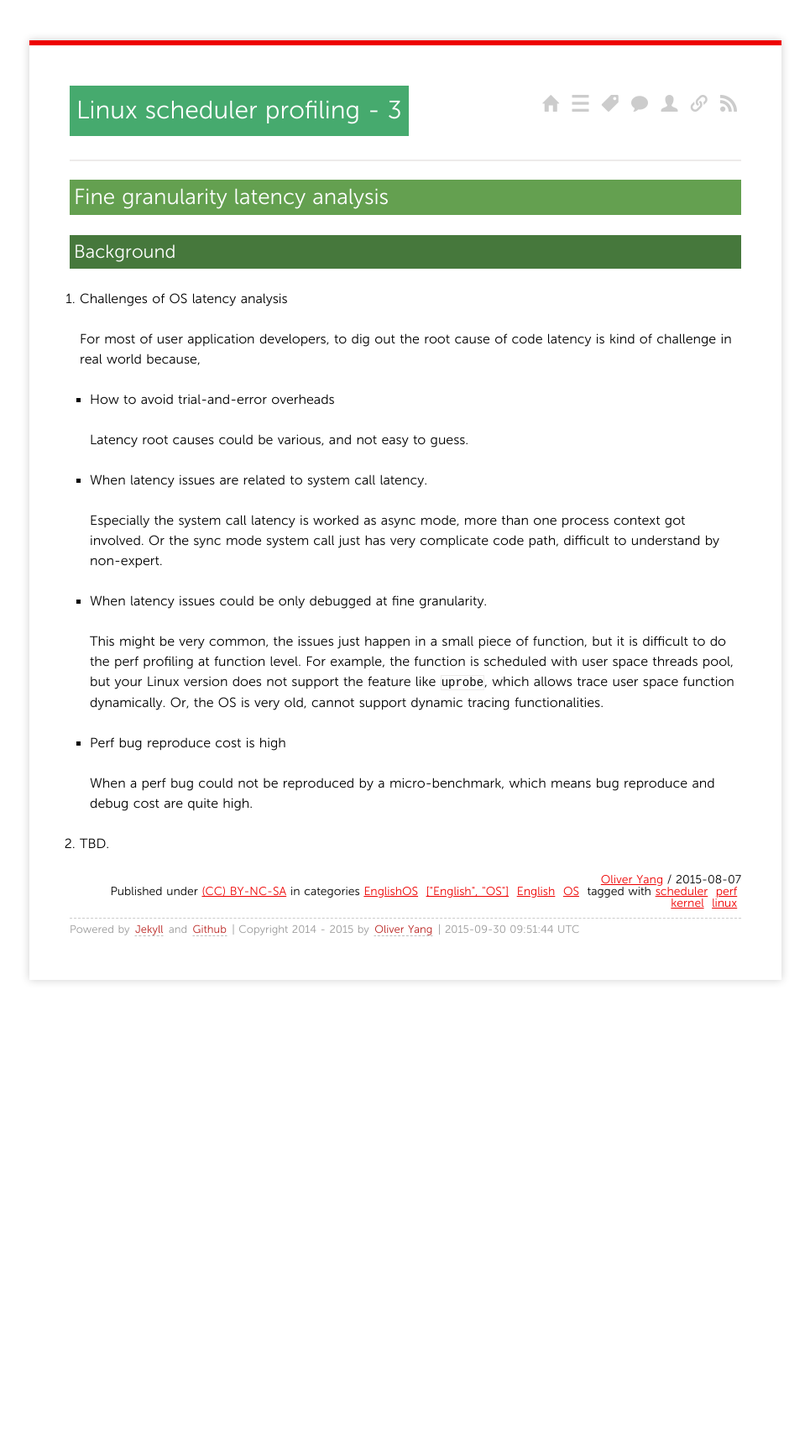
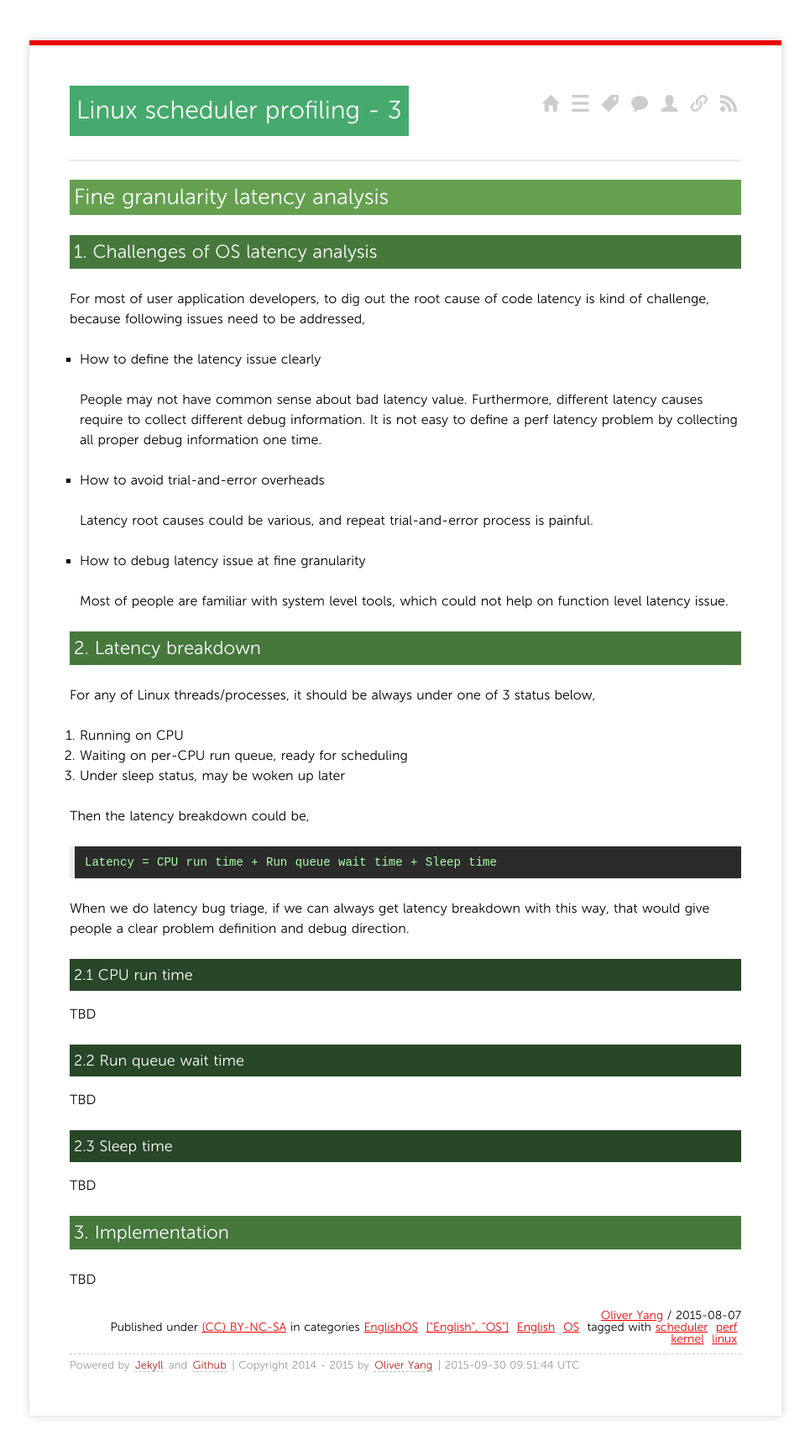
Before and after one commit to yangoliver/yangoliver.github.io, a Jekyll site: the page built from _posts/2015/2015-08-07-linux-scheduler-profiling-3.md, in a window 1280 px wide. Shown: the whole page at 84% size, without its empty margins (157-1122 px from the left). Built offline with Jekyll 4.4.1, drawn with Linux system fonts in a browser that asks for light colours; Markdown is read by kramdown in place of the engine named in the settings; comment, search, counter and statistics services are not loaded; before the commit the page ends 1215 px from its top, so only the background shows below that.

Commit message:
draft: linux scheduler profiling - 3
Finished the first section and created the skeleton.

Signed-off-by: Yong Yang <yangoliver@gmail.com>

````diff
--- a/_posts/2015/2015-08-07-linux-scheduler-profiling-3.md
+++ b/_posts/2015/2015-08-07-linux-scheduler-profiling-3.md
@@ -9,30 +9,50 @@ tags:
 
 ##Fine granularity latency analysis
 
-###Background
+### 1. Challenges of OS latency analysis
 
-1. Challenges of OS latency analysis
+For most of user application developers, to dig out the root cause of code latency is kind of challenge, because following issues need to be addressed,
 
-	For most of user application developers, to dig out the root cause of code latency is kind of challenge in real world because,
+* How to define the latency issue clearly
 
-	* How to avoid trial-and-error overheads
+  People may not have common sense about bad latency value. Furthermore, different latency causes require to collect different debug information.
+  It is not easy to define a perf latency problem by collecting all proper debug information one time.
 
-	  Latency root causes could be various, and not easy to guess.
+* How to avoid trial-and-error overheads
 
-	* When latency issues are related to system call latency.
+  Latency root causes could be various, and repeat trial-and-error process is painful.
 
-	  Especially the system call latency is worked as async mode, more than one process context got involved.
-	  Or the sync mode system call just has very complicate code path, difficult to understand by non-expert.
+* How to debug latency issue at fine granularity
 
-	* When latency issues could be only debugged at fine granularity.
+  Most of people are familiar with system level tools, which could not help on function level latency issue.
 
-	  This might be very common, the issues just happen in a small piece of function, but it is difficult to do the perf profiling
-	  at function level. For example, the function is scheduled with user space threads pool, but your Linux version does not support
-	  the feature like ```uprobe```, which allows trace user space function dynamically. Or, the OS is very old, cannot support dynamic
-	  tracing functionalities.
+### 2. Latency breakdown
 
-	* Perf bug reproduce cost is high
+For any of Linux threads/processes, it should be always under one of 3 status below,
 
-	  When a perf bug could not be reproduced by a micro-benchmark, which means bug reproduce and debug cost are quite high.
+1. Running on CPU
+2. Waiting on per-CPU run queue, ready for scheduling
+3. Under sleep status, may be woken up later
 
-2. TBD.
+Then the latency breakdown could be,
+
+<pre>Latency = CPU run time + Run queue wait time + Sleep time</pre>
+
+When we do latency bug triage, if we can always get latency breakdown with this way, that would give people a clear problem definition and debug
+direction.
+
+#### 2.1 CPU run time
+
+TBD
+
+#### 2.2 Run queue wait time
+
+TBD
+
+#### 2.3 Sleep time
+
+TBD
+
+### 3. Implementation
+
+TBD
````
